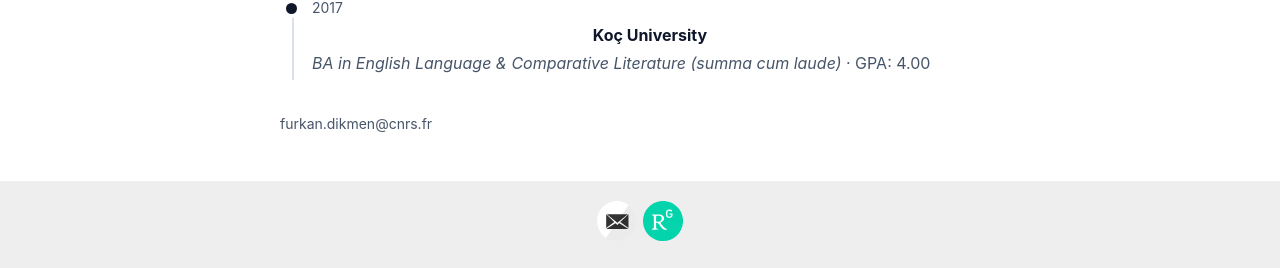
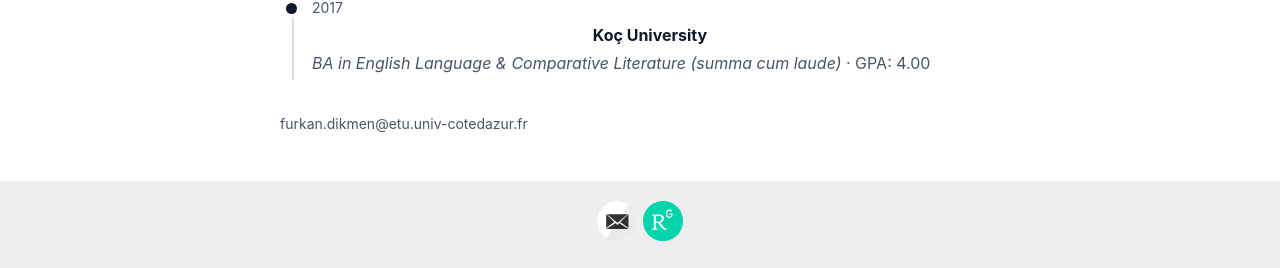
Before and after one commit to furkandikmen/furkandikmen.github.io, a Jekyll site: the page built from index.html, in a window 1280 px wide. Shown: the part 978-1246 px from the top of the page. Built offline with Jekyll 4.4.1, drawn with Linux system fonts in a browser that asks for light colours; the list of posts is cut into pages by our own code.

Commit message:
Update footer email address for contact information

```diff
--- a/_config.yml
+++ b/_config.yml
@@ -21,11 +21,11 @@
 # Includes an icon in the footer for each username you enter
 footer-links:
   dribbble:
-  email: furkan.dikmen@cnrs.fr
+  email: furkan.dikmen@etu.univ-cotedazur.fr
   researchgate: Furkan-Dikmen
 
 # <-- put this at top level (not under footer-links)
-footer-email-plain: "furkan.dikmen@cnrs.fr"
+footer-email-plain: "furkan.dikmen@etu.univ-cotedazur.fr"
 
   #facebook:
   #flickr:
```
